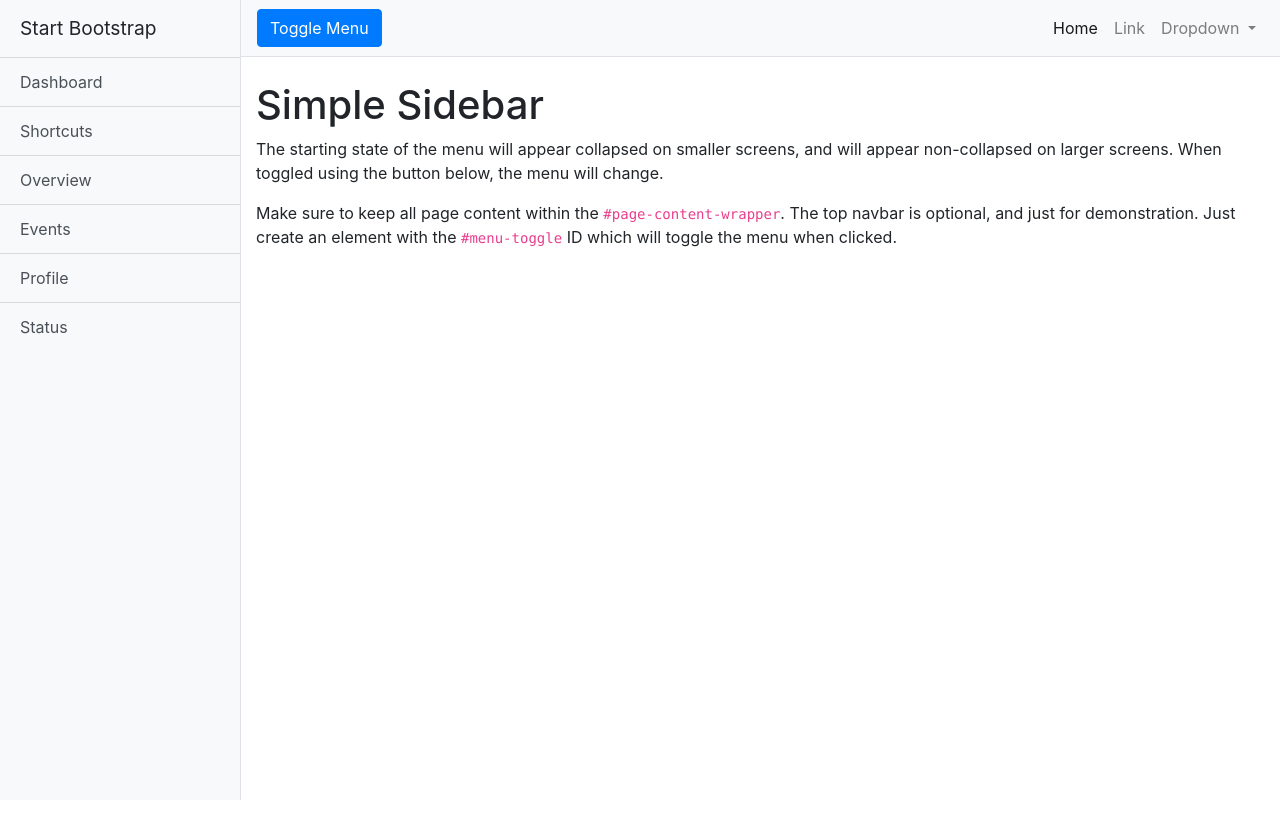
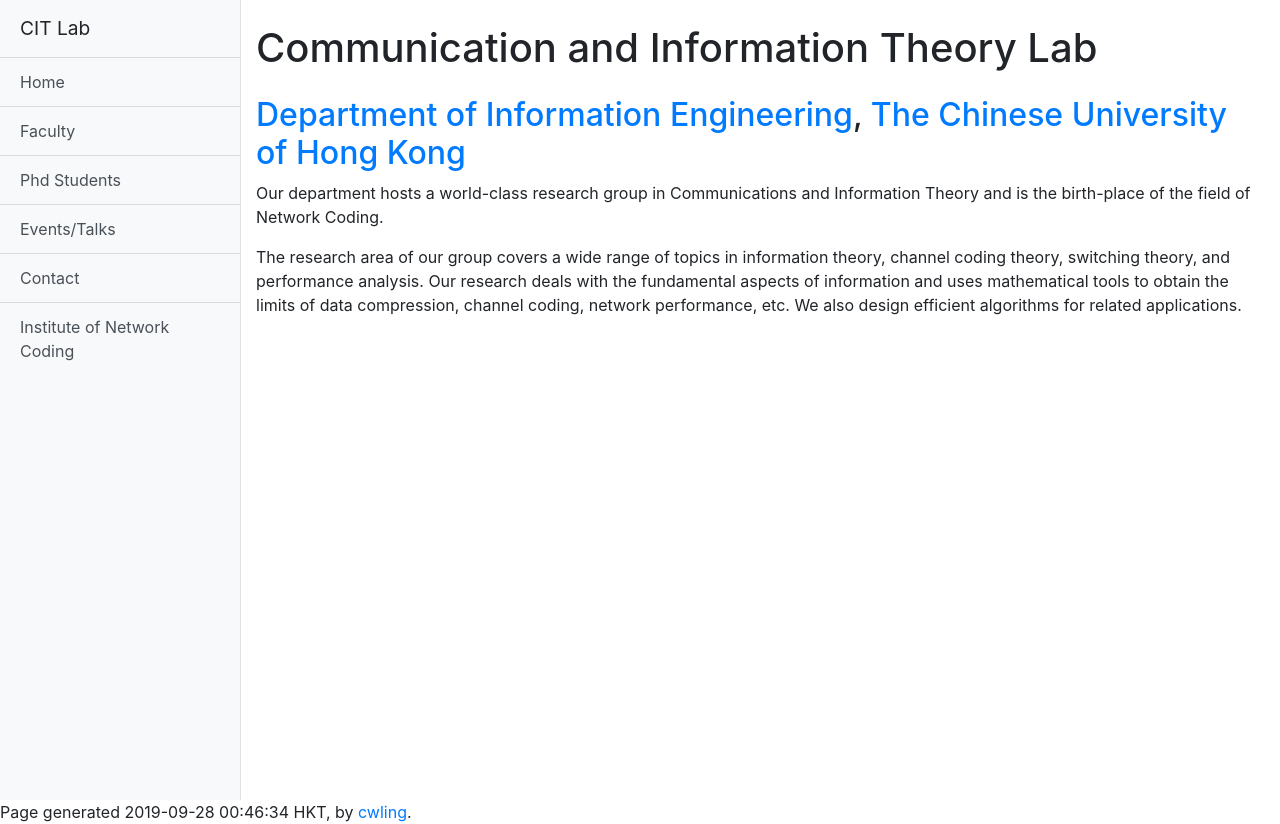
Before and after one commit to StartBootstrap/startbootstrap-simple-sidebar, a website: page index.html in a window 1280 px wide. Before the commit the page ends 800 px from the top, so only its background shows below. Drawn offline with Linux system fonts and the light colour scheme.

Commit message:
okay
First Editing, rough sketch. More to do for contact.html, event.html,  students.html

```diff
--- a/index.html
+++ b/index.html
@@ -8,7 +8,7 @@
   <meta name="description" content="">
   <meta name="author" content="">
 
-  <title>Simple Sidebar - Start Bootstrap Template</title>
+  <title>Communication and Information Theory Lab</title>
 
   <!-- Bootstrap core CSS -->
   <link href="vendor/bootstrap/css/bootstrap.min.css" rel="stylesheet">
@@ -24,14 +24,14 @@
 
     <!-- Sidebar -->
     <div class="bg-light border-right" id="sidebar-wrapper">
-      <div class="sidebar-heading">Start Bootstrap </div>
+      <div class="sidebar-heading">CIT Lab</div>
       <div class="list-group list-group-flush">
-        <a href="#" class="list-group-item list-group-item-action bg-light">Dashboard</a>
-        <a href="#" class="list-group-item list-group-item-action bg-light">Shortcuts</a>
-        <a href="#" class="list-group-item list-group-item-action bg-light">Overview</a>
-        <a href="#" class="list-group-item list-group-item-action bg-light">Events</a>
-        <a href="#" class="list-group-item list-group-item-action bg-light">Profile</a>
-        <a href="#" class="list-group-item list-group-item-action bg-light">Status</a>
+        <a href="#" class="list-group-item list-group-item-action bg-light">Home</a>
+        <a href="faculty.html" class="list-group-item list-group-item-action bg-light">Faculty</a>
+        <a href="students.html" class="list-group-item list-group-item-action bg-light">Phd Students</a>
+        <a href="#" class="list-group-item list-group-item-action bg-light">Events/Talks</a>
+        <a href="#" class="list-group-item list-group-item-action bg-light">Contact</a>
+		<a href="http://www.inc.cuhk.edu.hk/" class="list-group-item list-group-item-action bg-light">Institute of Network Coding</a>
       </div>
     </div>
     <!-- /#sidebar-wrapper -->
@@ -39,40 +39,15 @@
     <!-- Page Content -->
     <div id="page-content-wrapper">
 
-      <nav class="navbar navbar-expand-lg navbar-light bg-light border-bottom">
-        <button class="btn btn-primary" id="menu-toggle">Toggle Menu</button>
+      <div class="container-fluid">
+        <h1 class="mt-4">Communication and Information Theory Lab</h1>
+		<h2 class="mt-4"> <a href="http://www.ie.cuhk.edu.hk/main/index.shtml">Department of Information Engineering</a>,
+		                  <a href="http://www.cuhk.edu.hk/english/index.html">The Chinese University of Hong Kong</a></h2>
 
-        <button class="navbar-toggler" type="button" data-toggle="collapse" data-target="#navbarSupportedContent" aria-controls="navbarSupportedContent" aria-expanded="false" aria-label="Toggle navigation">
-          <span class="navbar-toggler-icon"></span>
-        </button>
-
-        <div class="collapse navbar-collapse" id="navbarSupportedContent">
-          <ul class="navbar-nav ml-auto mt-2 mt-lg-0">
-            <li class="nav-item active">
-              <a class="nav-link" href="#">Home <span class="sr-only">(current)</span></a>
-            </li>
-            <li class="nav-item">
-              <a class="nav-link" href="#">Link</a>
-            </li>
-            <li class="nav-item dropdown">
-              <a class="nav-link dropdown-toggle" href="#" id="navbarDropdown" role="button" data-toggle="dropdown" aria-haspopup="true" aria-expanded="false">
-                Dropdown
-              </a>
-              <div class="dropdown-menu dropdown-menu-right" aria-labelledby="navbarDropdown">
-                <a class="dropdown-item" href="#">Action</a>
-                <a class="dropdown-item" href="#">Another action</a>
-                <div class="dropdown-divider"></div>
-                <a class="dropdown-item" href="#">Something else here</a>
-              </div>
-            </li>
-          </ul>
-        </div>
-      </nav>
-
-      <div class="container-fluid">
-        <h1 class="mt-4">Simple Sidebar</h1>
-        <p>The starting state of the menu will appear collapsed on smaller screens, and will appear non-collapsed on larger screens. When toggled using the button below, the menu will change.</p>
-        <p>Make sure to keep all page content within the <code>#page-content-wrapper</code>. The top navbar is optional, and just for demonstration. Just create an element with the <code>#menu-toggle</code> ID which will toggle the menu when clicked.</p>
+        <p>Our department hosts a world-class research group in Communications and Information Theory and is the birth-place of the field of Network Coding.</p>
+        <p>The research area of our group covers a wide range of topics in information theory, channel coding theory, switching theory, and performance analysis.
+		   Our research deals with the fundamental aspects of information and uses mathematical tools to obtain the limits of data compression, channel coding, network performance, etc.
+		   We also design efficient algorithms for related applications.</p>
       </div>
     </div>
     <!-- /#page-content-wrapper -->
@@ -92,6 +67,18 @@
     });
   </script>
 
+
+</td></tr></table>
+<div id="footer">
+<div id="footer-text">
+Page generated 2019-09-28 00:46:34 HKT, by <a href="#">cwling</a>.
+</div>
+</div>
+</td>
+</tr>
+</table>
+
 </body>
 
+
 </html>
```
Also changed, not shown: faculty.html (added, +89 -0 lines), students.html (added, +31 -0 lines).
